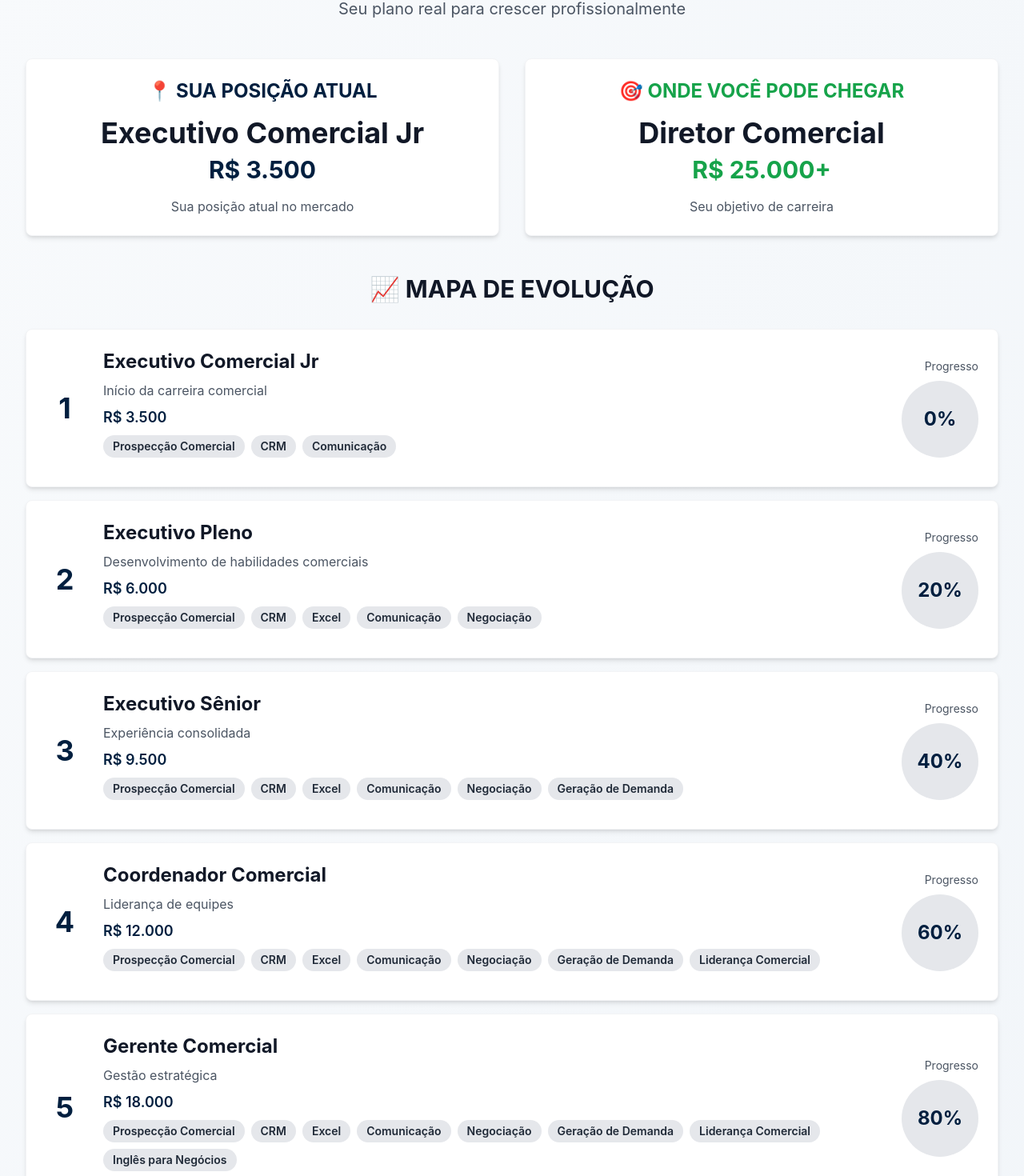
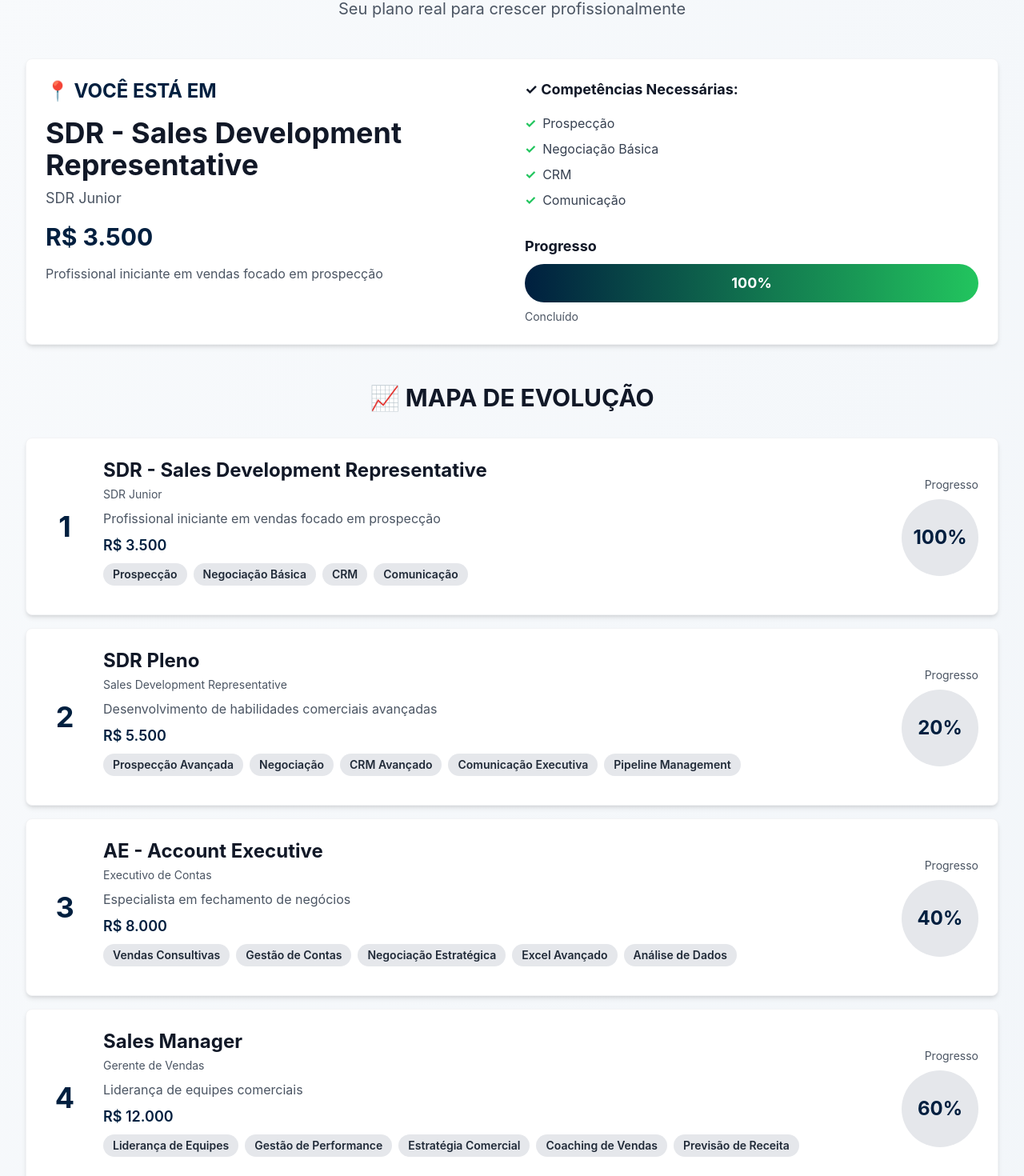
Before and after one commit to deniscansio/scaleconnect, a Next.js app: page /candidato/trilha-sucesso in a window 1280 px wide. Shown: the part 177-1647 px from the top of the page at 80% size. Built offline with nearby package versions, Linux system fonts and the light colour scheme.

Commit message:
Update: TRILHA DE SUCESSO with SDR Junior focus, course weights and partner redirects

```diff
--- a/app/candidato/trilha-sucesso/page.tsx
+++ b/app/candidato/trilha-sucesso/page.tsx
@@ -7,24 +7,34 @@ import { careerPath } from '../../data/career-path'
 export default function TrilhaSucessoPage() {
   const [selectedCompetency, setSelectedCompetency] = useState<string | null>(null)
   const [showCourses, setShowCourses] = useState(false)
-  const [completedCompetencies, setCompletedCompetencies] = useState<string[]>([])
+  const [completedCourses, setCompletedCourses] = useState<number[]>([])
 
-  const currentProgress = (completedCompetencies.length / careerPath.competencies.length) * 100
+  // Calcular progresso baseado no peso dos cursos
+  const maxWeight = 200 // Peso máximo teórico para 100%
+  const currentWeight = completedCourses.reduce((sum, courseId) => {
+    const course = [...careerPath.courses.free, ...careerPath.courses.paid].find(c => c.id === courseId)
+    return sum + (course?.weight || 0)
+  }, 0)
+  const currentProgress = Math.min((currentWeight / maxWeight) * 100, 100)
 
   const handleCompetencyClick = (competency: string) => {
     setSelectedCompetency(competency)
     setShowCourses(true)
   }
 
-  const handleCompleteCourse = (competency: string) => {
-    if (!completedCompetencies.includes(competency)) {
-      setCompletedCompetencies([...completedCompetencies, competency])
+  const handleCompleteCourse = (courseId: number) => {
+    if (!completedCourses.includes(courseId)) {
+      setCompletedCourses([...completedCourses, courseId])
     }
   }
 
   const getCoursesForCompetency = (competency: string) => {
     const allCourses = [...careerPath.courses.free, ...careerPath.courses.paid] as any[]
     return allCourses.filter(course => course.competency === competency)
+  }
+
+  const handleRedirectToCourse = (url: string) => {
+    window.open(url, '_blank')
   }
 
   return (
@@ -46,42 +56,59 @@ export default function TrilhaSucessoPage() {
           <p className="text-xl text-gray-600">Seu plano real para crescer profissionalmente</p>
         </div>
 
-        {/* BLOCO 1: SUA POSIÇÃO ATUAL */}
-        <div className="grid md:grid-cols-2 gap-8 mb-12">
+        {/* BLOCO 1: POSIÇÃO ATUAL (SDR JUNIOR) */}
+        <div className="mb-12">
           <div className="card border-4 border-candidate-primary">
-            <div className="text-center">
-              <h2 className="text-2xl font-bold text-candidate-primary mb-4">📍 SUA POSIÇÃO ATUAL</h2>
-              <div className="text-4xl font-bold text-gray-900 mb-2">{careerPath.currentPosition.title}</div>
-              <div className="text-3xl font-bold text-candidate-primary mb-4">
-                R$ {careerPath.currentPosition.salary.toLocaleString('pt-BR')}
+            <div className="grid md:grid-cols-2 gap-8">
+              <div>
+                <h2 className="text-2xl font-bold text-candidate-primary mb-4">📍 VOCÊ ESTÁ EM</h2>
+                <div className="text-4xl font-bold text-gray-900 mb-2">{careerPath.currentPosition.title}</div>
+                <div className="text-lg text-gray-600 mb-4">{careerPath.currentPosition.subtitle}</div>
+                <div className="text-3xl font-bold text-candidate-primary mb-4">
+                  R$ {careerPath.currentPosition.salary.toLocaleString('pt-BR')}
+                </div>
+                <p className="text-gray-600 mb-6">{careerPath.currentPosition.description}</p>
               </div>
-              <p className="text-gray-600">{careerPath.currentPosition.description}</p>
-            </div>
-          </div>
 
-          {/* BLOCO 2: ONDE VOCÊ PODE CHEGAR */}
-          <div className="card border-4 border-green-500">
-            <div className="text-center">
-              <h2 className="text-2xl font-bold text-green-600 mb-4">🎯 ONDE VOCÊ PODE CHEGAR</h2>
-              <div className="text-4xl font-bold text-gray-900 mb-2">{careerPath.targetPosition.title}</div>
-              <div className="text-3xl font-bold text-green-600 mb-4">
-                R$ {careerPath.targetPosition.salary.toLocaleString('pt-BR')}+
+              <div>
+                <h3 className="text-lg font-bold text-gray-900 mb-4">✓ Competências Necessárias:</h3>
+                <div className="space-y-2">
+                  {careerPath.currentPosition.competencies.map((comp, idx) => (
+                    <div key={idx} className="flex items-center gap-2">
+                      <span className="text-green-500 font-bold">✓</span>
+                      <span className="text-gray-700">{comp}</span>
+                    </div>
+                  ))}
+                </div>
+
+                <div className="mt-8">
+                  <h3 className="text-lg font-bold text-gray-900 mb-2">Progresso</h3>
+                  <div className="w-full bg-gray-200 rounded-full h-12 overflow-hidden flex items-center justify-center">
+                    <div
+                      className="bg-gradient-to-r from-candidate-primary to-green-500 h-full transition-all duration-500 flex items-center justify-center text-white font-bold text-lg"
+                      style={{ width: `${careerPath.currentPosition.progress}%` }}
+                    >
+                      {careerPath.currentPosition.progress}%
+                    </div>
+                  </div>
+                  <p className="text-sm text-gray-600 mt-2">Concluído</p>
+                </div>
               </div>
-              <p className="text-gray-600">{careerPath.targetPosition.description}</p>
             </div>
           </div>
         </div>
 
-        {/* BLOCO 3: MAPA DE EVOLUÇÃO */}
+        {/* BLOCO 2: MAPA DE EVOLUÇÃO */}
         <div className="mb-12">
           <h2 className="text-3xl font-bold text-gray-900 mb-8 text-center">📈 MAPA DE EVOLUÇÃO</h2>
           <div className="space-y-4">
             {careerPath.evolutionPath.map((position, index) => (
-              <div key={position.id} className="card">
+              <div key={position.id} className={`card ${index === 0 ? 'border-4 border-candidate-primary bg-blue-50' : 'border-2'}`}>
                 <div className="flex items-center gap-6">
                   <div className="text-4xl font-bold text-candidate-primary w-12 text-center">{index + 1}</div>
                   <div className="flex-1">
-                    <h3 className="text-2xl font-bold text-gray-900 mb-2">{position.title}</h3>
+                    <h3 className="text-2xl font-bold text-gray-900 mb-1">{position.title}</h3>
+                    <p className="text-sm text-gray-600 mb-2">{position.subtitle}</p>
                     <p className="text-gray-600 mb-2">{position.description}</p>
                     <div className="text-lg font-semibold text-candidate-primary mb-2">
                       R$ {position.salary.toLocaleString('pt-BR')}
@@ -90,11 +117,7 @@ export default function TrilhaSucessoPage() {
                       {position.competencies.map((comp) => (
                         <span
                           key={comp}
-                          className={`px-3 py-1 rounded-full text-sm font-semibold ${
-                            completedCompetencies.includes(comp)
-                              ? 'bg-green-200 text-green-800'
-                              : 'bg-gray-200 text-gray-800'
-                          }`}
+                          className="px-3 py-1 rounded-full text-sm font-semibold bg-gray-200 text-gray-800"
                         >
                           {comp}
                         </span>
@@ -115,7 +138,7 @@ export default function TrilhaSucessoPage() {
           </div>
         </div>
 
-        {/* BLOCO 4: COMPETÊNCIAS NECESSÁRIAS */}
+        {/* BLOCO 3: COMPETÊNCIAS NECESSÁRIAS */}
         <div className="mb-12">
           <h2 className="text-3xl font-bold text-gray-900 mb-8 text-center">💡 COMPETÊNCIAS NECESSÁRIAS</h2>
           <div className="grid md:grid-cols-2 lg:grid-cols-4 gap-4">
@@ -123,23 +146,17 @@ export default function TrilhaSucessoPage() {
               <button
                 key={competency}
                 onClick={() => handleCompetencyClick(competency)}
-                className={`card text-center py-6 cursor-pointer transition transform hover:scale-105 ${
-                  completedCompetencies.includes(competency)
-                    ? 'border-4 border-green-500 bg-green-50'
-                    : 'border-2 border-candidate-primary hover:border-4'
-                }`}
+                className="card text-center py-6 cursor-pointer transition transform hover:scale-105 border-2 border-candidate-primary hover:border-4"
               >
-                <div className="text-3xl mb-2">{completedCompetencies.includes(competency) ? '✅' : '📚'}</div>
+                <div className="text-3xl mb-2">📚</div>
                 <div className="font-bold text-gray-900">{competency}</div>
-                <div className="text-sm text-gray-600 mt-2">
-                  {completedCompetencies.includes(competency) ? 'Concluída' : 'Clique para ver cursos'}
-                </div>
+                <div className="text-sm text-gray-600 mt-2">Clique para ver cursos</div>
               </button>
             ))}
           </div>
         </div>
 
-        {/* BARRA DE PROGRESSO */}
+        {/* BARRA DE PROGRESSO GERAL */}
         <div className="card mb-12">
           <h2 className="text-2xl font-bold text-gray-900 mb-4">📊 PROGRESSO PARA DIRETOR COMERCIAL</h2>
           <div className="w-full bg-gray-200 rounded-full h-8 overflow-hidden">
@@ -151,15 +168,14 @@ export default function TrilhaSucessoPage() {
             </div>
           </div>
           <p className="text-gray-600 mt-4">
-            Você completou <strong>{completedCompetencies.length}</strong> de{' '}
-            <strong>{careerPath.competencies.length}</strong> competências necessárias.
+            Você completou <strong>{completedCourses.length}</strong> curso(s). Peso acumulado: <strong>{currentWeight}</strong> / {maxWeight}
           </p>
         </div>
 
         {/* MODAL DE CURSOS */}
         {showCourses && selectedCompetency && (
           <div className="fixed inset-0 bg-black bg-opacity-50 flex items-center justify-center p-4 z-50">
-            <div className="bg-white rounded-lg max-w-2xl w-full max-h-96 overflow-y-auto">
+            <div className="bg-white rounded-lg max-w-3xl w-full max-h-[80vh] overflow-y-auto">
               <div className="p-6 border-b-2 border-candidate-primary flex justify-between items-center sticky top-0 bg-white">
                 <h3 className="text-2xl font-bold text-gray-900">Cursos para: {selectedCompetency}</h3>
                 <button
@@ -172,55 +188,82 @@ export default function TrilhaSucessoPage() {
 
               <div className="p-6">
                 {/* CURSOS GRATUITOS */}
-                <h4 className="text-xl font-bold text-green-600 mb-4">🎁 CURSOS GRATUITOS</h4>
+                <h4 className="text-xl font-bold text-green-600 mb-4">🎁 CURSOS GRATUITOS (Peso: 3-5%)</h4>
                 <div className="space-y-4 mb-8">
                   {getCoursesForCompetency(selectedCompetency)
-                    .filter((course) => careerPath.courses.free.includes(course))
-                    .map((course) => (
+                    .filter((course: any) => careerPath.courses.free.includes(course))
+                    .map((course: any) => (
                       <div key={course.id} className="card border-2 border-green-200">
                         <div className="flex justify-between items-start mb-2">
-                          <div>
+                          <div className="flex-1">
                             <h5 className="text-lg font-bold text-gray-900">{course.title}</h5>
                             <p className="text-sm text-gray-600">{course.institution}</p>
+                            <p className="text-sm text-gray-600 mt-1">⏱️ {course.duration}</p>
+                            <p className="text-sm text-gray-600">
+                              {course.certificate ? '✓ Com certificado' : '✗ Sem certificado'}
+                            </p>
+                            <p className="text-xs text-candidate-primary font-semibold mt-2">Peso: {course.weight}%</p>
                           </div>
-                          <button
-                            onClick={() => handleCompleteCourse(selectedCompetency)}
-                            className="px-4 py-2 bg-green-500 text-white rounded-lg hover:bg-green-600"
-                          >
-                            {completedCompetencies.includes(selectedCompetency) ? '✓ Concluído' : 'Marcar Concluído'}
-                          </button>
+                          <div className="flex gap-2">
+                            <button
+                              onClick={() => handleRedirectToCourse(course.url)}
+                              className="px-4 py-2 bg-blue-500 text-white rounded-lg hover:bg-blue-600 whitespace-nowrap"
+                            >
+                              Acessar Curso
+                            </button>
+                            <button
+                              onClick={() => handleCompleteCourse(course.id)}
+                              className={`px-4 py-2 rounded-lg whitespace-nowrap ${
+                                completedCourses.includes(course.id)
+                                  ? 'bg-green-500 text-white'
+                                  : 'bg-gray-300 text-gray-700 hover:bg-gray-400'
+                              }`}
+                            >
+                              {completedCourses.includes(course.id) ? '✓ Concluído' : 'Marcar Concluído'}
+                            </button>
+                          </div>
                         </div>
-                        <p className="text-sm text-gray-600 mb-2">⏱️ {course.duration}</p>
-                        <p className="text-sm text-gray-600">
-                          {course.certificate ? '✓ Com certificado' : '✗ Sem certificado'}
-                        </p>
                       </div>
                     ))}
                 </div>
 
                 {/* CURSOS PAGOS */}
-                <h4 className="text-xl font-bold text-candidate-primary mb-4">💳 CURSOS PAGOS CERTIFICADOS</h4>
+                <h4 className="text-xl font-bold text-candidate-primary mb-4">💳 CURSOS PAGOS CERTIFICADOS (Peso: 10-25%)</h4>
                 <div className="space-y-4">
                   {getCoursesForCompetency(selectedCompetency)
-                    .filter((course) => careerPath.courses.paid.includes(course))
-                    .map((course) => (
+                    .filter((course: any) => careerPath.courses.paid.includes(course))
+                    .map((course: any) => (
                       <div key={course.id} className="card border-2 border-candidate-primary">
                         <div className="flex justify-between items-start mb-2">
-                          <div>
+                          <div className="flex-1">
                             <h5 className="text-lg font-bold text-gray-900">{course.title}</h5>
                             <p className="text-sm text-gray-600">{course.institution}</p>
-                          </div>
-                          <div className="text-right">
-                            <p className="text-lg font-bold text-candidate-primary">
+                            <p className="text-sm text-gray-600 mt-1">⏱️ {course.duration}</p>
+                            <p className="text-sm text-gray-600">✓ Com certificado</p>
+                            <p className="text-lg font-bold text-candidate-primary mt-2">
                               {typeof course.value === 'number' ? `R$ ${course.value}` : course.value}
                             </p>
-                            <button className="mt-2 px-4 py-2 bg-candidate-primary text-white rounded-lg hover:bg-opacity-90">
+                            <p className="text-xs text-candidate-primary font-semibold mt-2">Peso: {course.weight}%</p>
+                          </div>
+                          <div className="flex gap-2">
+                            <button
+                              onClick={() => handleRedirectToCourse(course.url)}
+                              className="px-4 py-2 bg-candidate-primary text-white rounded-lg hover:bg-opacity-90 whitespace-nowrap"
+                            >
                               Ver Curso
+                            </button>
+                            <button
+                              onClick={() => handleCompleteCourse(course.id)}
+                              className={`px-4 py-2 rounded-lg whitespace-nowrap ${
+                                completedCourses.includes(course.id)
+                                  ? 'bg-green-500 text-white'
+                                  : 'bg-gray-300 text-gray-700 hover:bg-gray-400'
+                              }`}
+                            >
+                              {completedCourses.includes(course.id) ? '✓ Concluído' : 'Marcar Concluído'}
                             </button>
                           </div>
                         </div>
-                        <p className="text-sm text-gray-600 mb-2">⏱️ {course.duration}</p>
-                        <p className="text-sm text-gray-600">✓ Com certificado</p>
                       </div>
                     ))}
                 </div>
--- a/app/data/career-path.ts
+++ b/app/data/career-path.ts
@@ -1,9 +1,12 @@
 // Dados da Trilha de Sucesso
 export const careerPath = {
   currentPosition: {
-    title: 'Executivo Comercial Jr',
+    title: 'SDR - Sales Development Representative',
+    subtitle: 'SDR Junior',
     salary: 3500,
-    description: 'Sua posição atual no mercado'
+    progress: 100,
+    description: 'Profissional iniciante em vendas focado em prospecção',
+    competencies: ['Prospecção', 'Negociação Básica', 'CRM', 'Comunicação']
   },
   targetPosition: {
     title: 'Diretor Comercial',
@@ -13,61 +16,67 @@ export const careerPath = {
   evolutionPath: [
     {
       id: 1,
-      title: 'Executivo Comercial Jr',
+      title: 'SDR - Sales Development Representative',
+      subtitle: 'SDR Junior',
       salary: 3500,
-      progress: 0,
-      competencies: ['Prospecção Comercial', 'CRM', 'Comunicação'],
-      description: 'Início da carreira comercial'
+      progress: 100,
+      competencies: ['Prospecção', 'Negociação Básica', 'CRM', 'Comunicação'],
+      description: 'Profissional iniciante em vendas focado em prospecção'
     },
     {
       id: 2,
-      title: 'Executivo Pleno',
-      salary: 6000,
+      title: 'SDR Pleno',
+      subtitle: 'Sales Development Representative',
+      salary: 5500,
       progress: 20,
-      competencies: ['Prospecção Comercial', 'CRM', 'Excel', 'Comunicação', 'Negociação'],
-      description: 'Desenvolvimento de habilidades comerciais'
+      competencies: ['Prospecção Avançada', 'Negociação', 'CRM Avançado', 'Comunicação Executiva', 'Pipeline Management'],
+      description: 'Desenvolvimento de habilidades comerciais avançadas'
     },
     {
       id: 3,
-      title: 'Executivo Sênior',
-      salary: 9500,
+      title: 'AE - Account Executive',
+      subtitle: 'Executivo de Contas',
+      salary: 8000,
       progress: 40,
-      competencies: ['Prospecção Comercial', 'CRM', 'Excel', 'Comunicação', 'Negociação', 'Geração de Demanda'],
-      description: 'Experiência consolidada'
+      competencies: ['Vendas Consultivas', 'Gestão de Contas', 'Negociação Estratégica', 'Excel Avançado', 'Análise de Dados'],
+      description: 'Especialista em fechamento de negócios'
     },
     {
       id: 4,
-      title: 'Coordenador Comercial',
+      title: 'Sales Manager',
+      subtitle: 'Gerente de Vendas',
       salary: 12000,
       progress: 60,
-      competencies: ['Prospecção Comercial', 'CRM', 'Excel', 'Comunicação', 'Negociação', 'Geração de Demanda', 'Liderança Comercial'],
-      description: 'Liderança de equipes'
+      competencies: ['Liderança de Equipes', 'Gestão de Performance', 'Estratégia Comercial', 'Coaching de Vendas', 'Previsão de Receita'],
+      description: 'Liderança de equipes comerciais'
     },
     {
       id: 5,
-      title: 'Gerente Comercial',
+      title: 'Sales Director',
+      subtitle: 'Diretor de Vendas',
       salary: 18000,
       progress: 80,
-      competencies: ['Prospecção Comercial', 'CRM', 'Excel', 'Comunicação', 'Negociação', 'Geração de Demanda', 'Liderança Comercial', 'Inglês para Negócios'],
-      description: 'Gestão estratégica'
+      competencies: ['Gestão Estratégica', 'Liderança Executiva', 'Planejamento Comercial', 'Inglês Fluente', 'Gestão Financeira'],
+      description: 'Gestão estratégica de vendas'
     },
     {
       id: 6,
       title: 'Diretor Comercial',
+      subtitle: 'Chief Commercial Officer',
       salary: 25000,
       progress: 100,
-      competencies: ['Prospecção Comercial', 'CRM', 'Excel', 'Comunicação', 'Negociação', 'Geração de Demanda', 'Liderança Comercial', 'Inglês para Negócios'],
+      competencies: ['Visão Estratégica', 'Liderança Transformacional', 'Gestão de Portfólio', 'Negociação de Contratos', 'Inovação Comercial'],
       description: 'Liderança executiva'
     }
   ],
   competencies: [
-    'Prospecção Comercial',
+    'Prospecção',
+    'Negociação Básica',
     'CRM',
-    'Excel',
     'Comunicação',
-    'Negociação',
-    'Geração de Demanda',
-    'Inglês para Negócios',
+    'Pipeline Management',
+    'Vendas Consultivas',
+    'Excel Avançado',
     'Liderança Comercial'
   ],
   courses: {
@@ -78,8 +87,10 @@ export const careerPath = {
         title: 'Técnicas de Negociação',
         value: 'Gratuito',
         certificate: true,
-        competency: 'Negociação',
-        duration: '20h'
+        competency: 'Negociação Básica',
+        duration: '20h',
+        weight: 5,
+        url: 'https://www.fgv.br'
       },
       {
         id: 2,
@@ -88,7 +99,9 @@ export const careerPath = {
         value: 'Gratuito',
         certificate: true,
         competency: 'Comunicação',
-        duration: '15h'
+        duration: '15h',
+        weight: 5,
+        url: 'https://www.sebrae.com.br'
       },
       {
         id: 3,
@@ -96,8 +109,10 @@ export const careerPath = {
         title: 'Excel para Negócios',
         value: 'Gratuito/Promoção',
         certificate: false,
-        competency: 'Excel',
-        duration: '10h'
+        competency: 'Excel Avançado',
+        duration: '10h',
+        weight: 3,
+        url: 'https://www.escolaconquer.com.br'
       }
     ],
     paid: [
@@ -108,7 +123,9 @@ export const careerPath = {
         value: 399,
         certificate: true,
         competency: 'Liderança Comercial',
-        duration: '40h'
+        duration: '40h',
+        weight: 15,
+        url: 'https://www.fgv.br'
       },
       {
         id: 5,
@@ -116,8 +133,10 @@ export const careerPath = {
         title: 'Vendas Consultivas',
         value: 890,
         certificate: true,
-        competency: 'Negociação',
-        duration: '30h'
+        competency: 'Vendas Consultivas',
+        duration: '30h',
+        weight: 20,
+        url: 'https://www.espm.br'
       },
       {
         id: 6,
@@ -125,8 +144,10 @@ export const careerPath = {
         title: 'Alta Performance em Vendas',
         value: 1490,
         certificate: true,
-        competency: 'Prospecção Comercial',
-        duration: '50h'
+        competency: 'Prospecção',
+        duration: '50h',
+        weight: 25,
+        url: 'https://www.g4educacao.com.br'
       },
       {
         id: 7,
@@ -134,8 +155,10 @@ export const careerPath = {
         title: 'Geração de Demanda',
         value: 297,
         certificate: true,
-        competency: 'Geração de Demanda',
-        duration: '25h'
+        competency: 'Pipeline Management',
+        duration: '25h',
+        weight: 12,
+        url: 'https://www.rockuniversity.com.br'
       },
       {
         id: 8,
@@ -144,7 +167,9 @@ export const careerPath = {
         value: 39,
         certificate: true,
         competency: 'CRM',
-        duration: '20h'
+        duration: '20h',
+        weight: 10,
+        url: 'https://www.alura.com.br'
       },
       {
         id: 9,
@@ -152,8 +177,10 @@ export const careerPath = {
         title: 'Inglês Business Sales',
         value: 'Sob consulta',
         certificate: true,
-        competency: 'Inglês para Negócios',
-        duration: '60h'
+        competency: 'Comunicação',
+        duration: '60h',
+        weight: 18,
+        url: 'https://www.culturainglesa.com.br'
       }
     ]
   }
```
